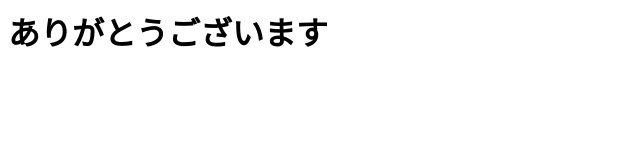
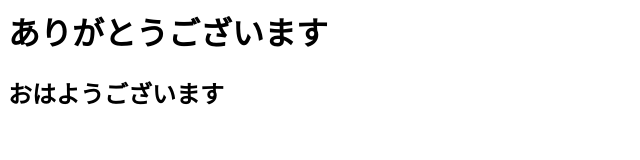
Before and after one commit to kaito1106/git_tutorial_bak, a plain HTML site: page index.html in a window 1280 px wide. Shown: the whole page, without its empty margins (0-640 px from the left). Drawn offline with Linux system fonts and the light colour scheme.

Commit message:
first commit

```diff
--- a/index.html
+++ b/index.html
@@ -1 +1,2 @@
 <h1>ありがとうございます</h1>
+<h2>おはようございます</h2>
```
